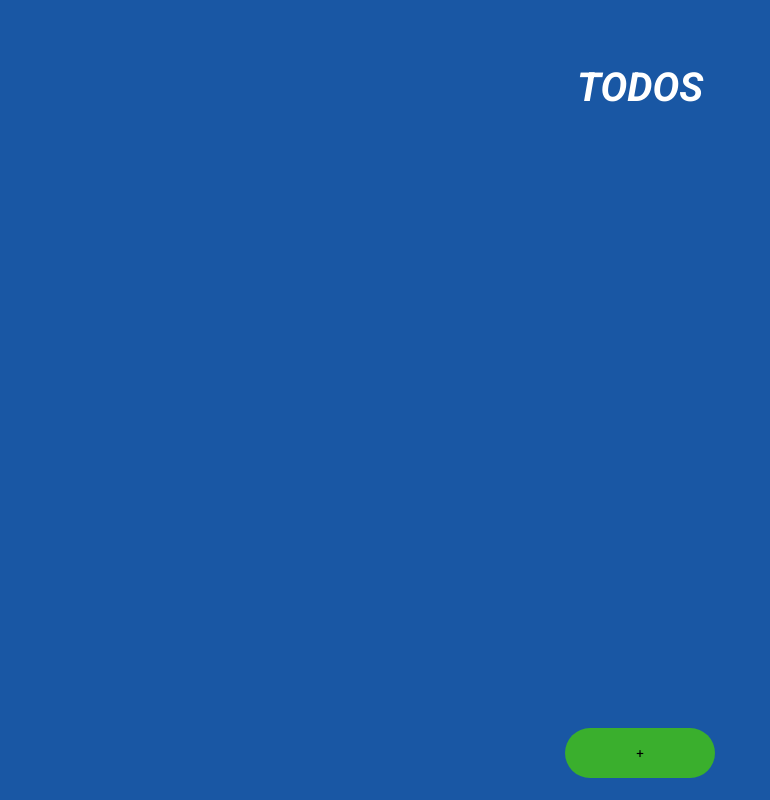
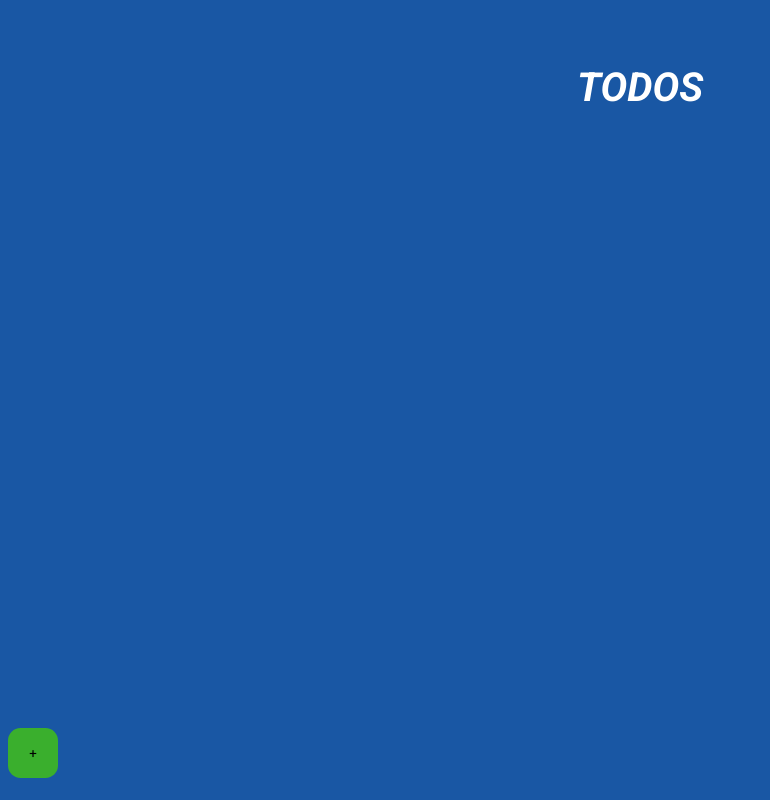
Before and after one commit to gabrielricrey/TodoApp, a React (Vite) app: page / in a window 1280 px wide. Shown: the whole page, without its empty margins (0-770 px from the left). Built offline with nearby package versions, Linux system fonts and the light colour scheme.

Commit message:
remove sort and some styling

```diff
--- a/src/App.css
+++ b/src/App.css
@@ -77,15 +77,14 @@ button:hover {
 
 
 #create-btn {
-  width: 150px;
+  width: 50px;
   height: 50px;
-  border-radius: 50px;
+  border-radius: 25%;
   border: none;
   background-color: #3aaf2d;
   position: absolute;
   top: .5rem;
-  left: 50%;
-  transform: translateX(-50%);
+  left: .5rem;
 }
 
 
@@ -162,7 +161,7 @@ button:hover {
 .create-todo {
   display: flex;
   width: 100%;
-  padding: 1rem;
+  padding: .5rem;
   border-radius: 10px;
   align-items: center;
   position: fixed;
@@ -175,7 +174,7 @@ button:hover {
 
 .exit-btn {
   background-color: #e47969;
-  border-radius: 50%;
+  border-radius: 25%;
   border: none;
   width: 15px;
   height: 15px;
@@ -211,14 +210,14 @@ button:hover {
 
 #save-btn {
   width: 40px;
-  height: 20px;
-  background-color: #40c96c;
-  border-radius: 10px;
+  height: 40px;
+  background-color: #3aaf2d;
+  border-radius: 25%;
   border: none;
 }
 
 .create-btn {
-  border-radius: 10px;
+  border-radius: 75%;
   color: white;
 }
 
--- a/src/components/TodosList.jsx
+++ b/src/components/TodosList.jsx
@@ -47,7 +47,6 @@ let TodosList = () => {
 
                     {
                         todos
-                        .sort((a,b) => a.done - b.done)
                         .map((todo, i) => <Todo title={todo.title} id={todo.id} done={todo.done} index={i} setShowCreate={setShowCreate} key={todo.id} />)
                     }
                 </SortableContext>
```
